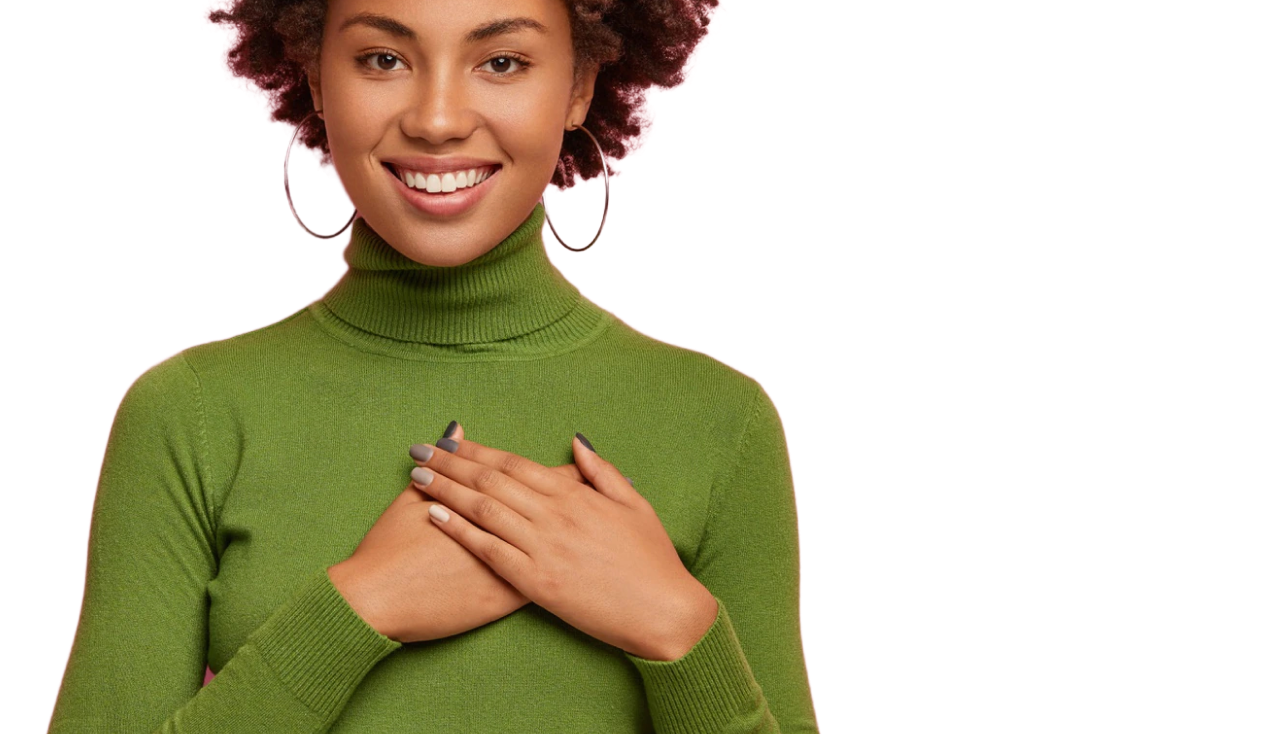
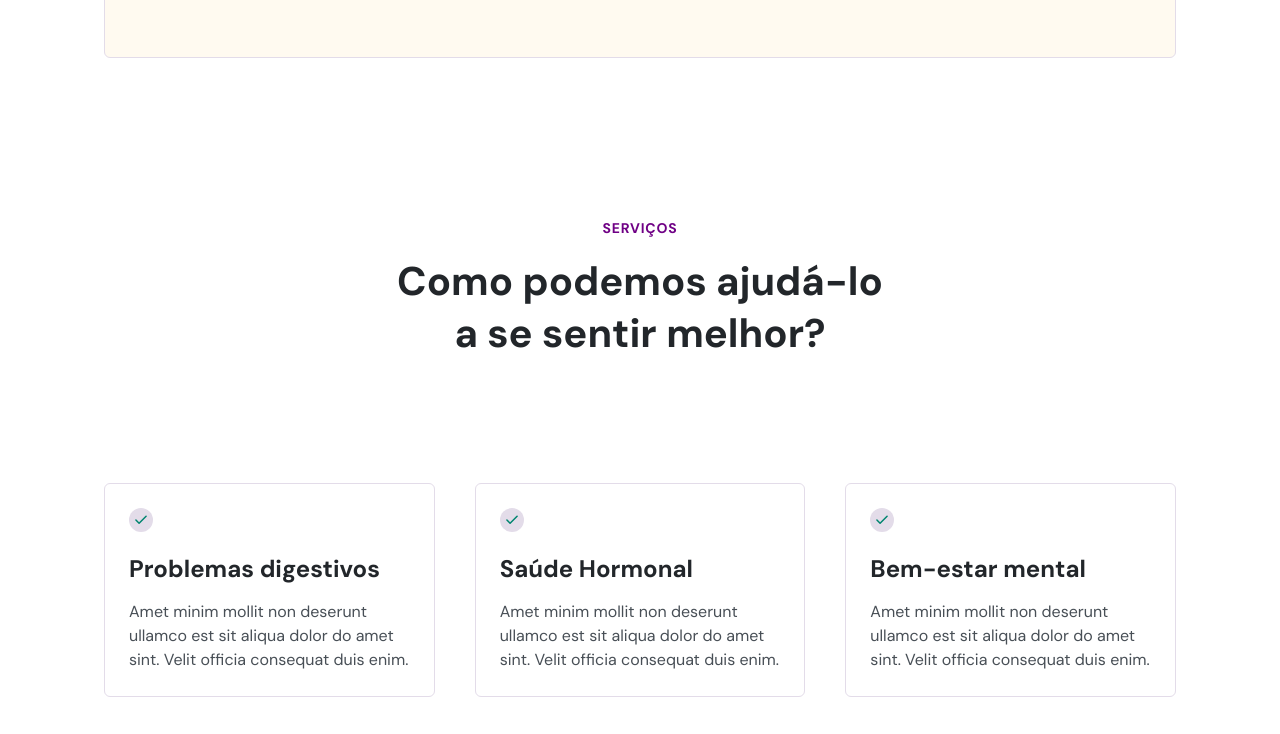
Before and after one commit to RaphaelDaSilvaDev/DoctorCare, a plain HTML site: page index.html in a window 1280 px wide. Shown: the part 770-1504 px from the top of the page. Drawn offline with nearby package versions, Linux system fonts and the light colour scheme; the site is published under a folder, as on GitHub Pages, so addresses that start at the root find nothing.

Commit message:
relative link correction

```diff
--- a/index.html
+++ b/index.html
@@ -8,7 +8,7 @@
       href="https://fonts.googleapis.com/css2?family=DM+Sans:wght@400;700&display=swap"
       rel="stylesheet"
     />
-    <link rel="stylesheet" href="/style.css" />
+    <link rel="stylesheet" href="./style.css" />
     <title>DoctorCare</title>
   </head>
 
@@ -720,6 +720,6 @@
 
     <!--ScrollReaveal Lib-->
     <script src="https://unpkg.com/scrollreveal"></script>
-    <script src="main.js"></script>
+    <script src="./main.js"></script>
   </body>
 </html>
```
